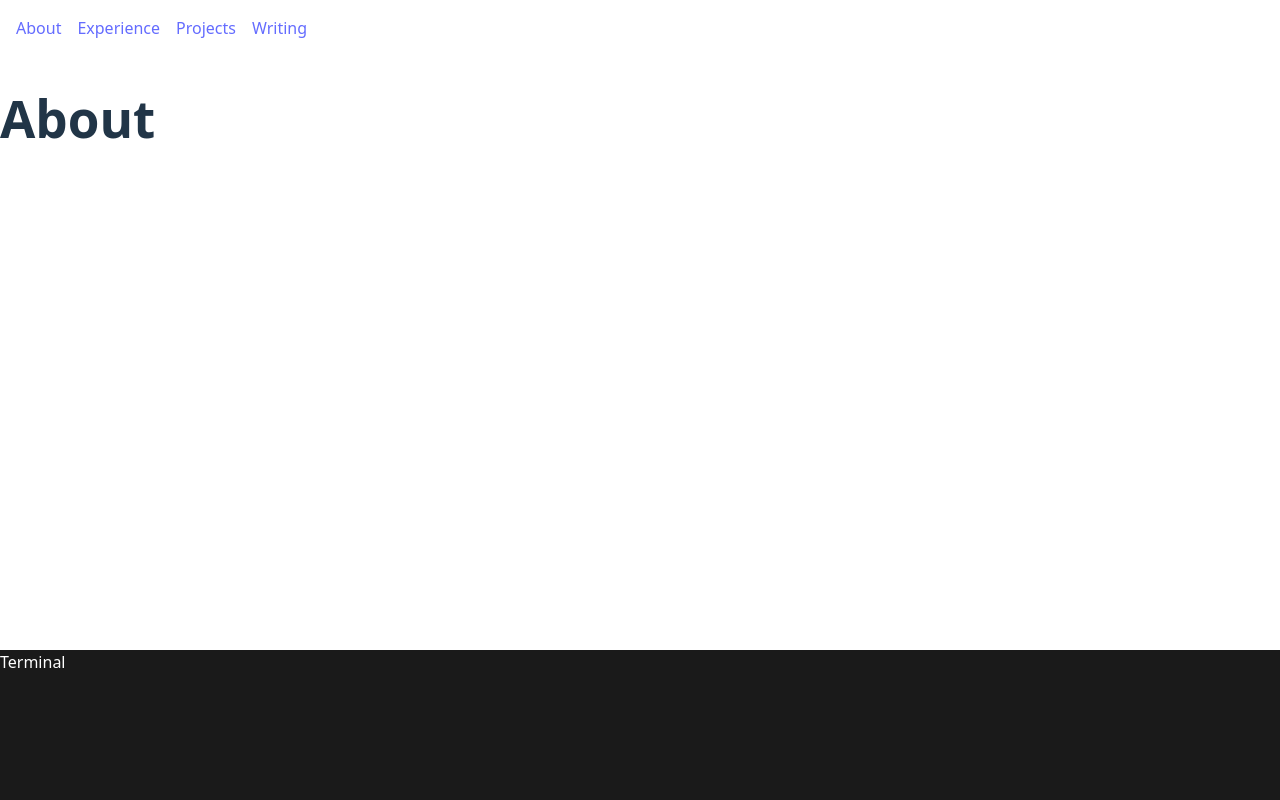
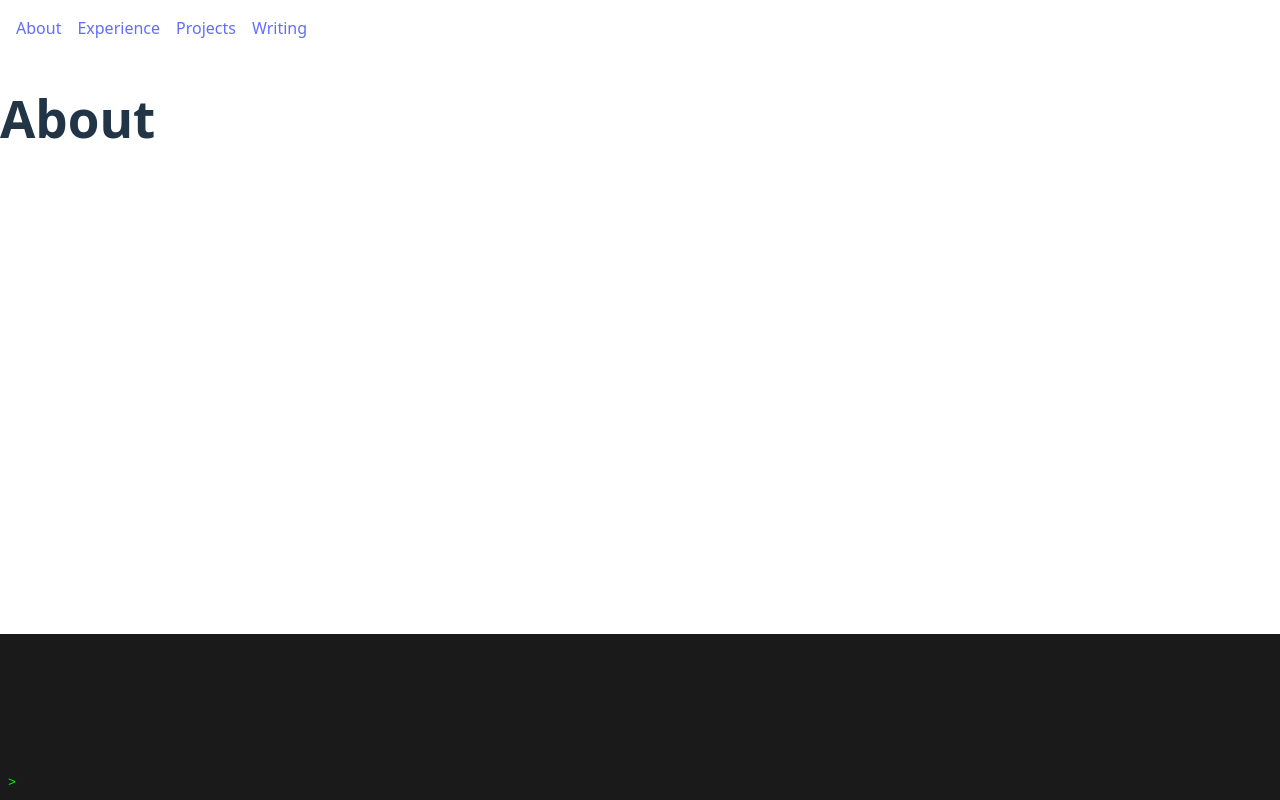
Before and after one commit to kevinclb/portfolio, a React (Vite) app: page /about in a window 1280 px wide. Built offline with nearby package versions, Linux system fonts and the light colour scheme.

Commit message:
integrate Terminal component into Layout, replacing static terminal div

```diff
--- a/src/components/Layout.tsx
+++ b/src/components/Layout.tsx
@@ -1,5 +1,6 @@
 import { Outlet } from 'react-router-dom'
 import Navbar from './Navbar'
+import Terminal from './Terminal'
 
 function Layout() {
   return (
@@ -8,19 +9,7 @@ function Layout() {
       <main style={{ flex: 1, paddingBottom: '150px' }}>
         <Outlet />
       </main>
-      <div
-        style={{
-          position: 'fixed',
-          bottom: 0,
-          left: 0,
-          right: 0,
-          height: '150px',
-          backgroundColor: '#1a1a1a',
-          color: '#fff',
-        }}
-      >
-        Terminal
-      </div>
+      <Terminal />
     </div>
   )
 }
--- /dev/null
+++ b/src/components/Terminal.tsx
@@ -0,0 +1,40 @@
+function Terminal() {
+  return (
+    <div
+      style={{
+        position: 'fixed',
+        bottom: 0,
+        left: 0,
+        right: 0,
+        height: '150px',
+        backgroundColor: '#1a1a1a',
+        color: '#0f0',
+        fontFamily: 'monospace',
+        padding: '0.5rem',
+        display: 'flex',
+        flexDirection: 'column',
+      }}
+    >
+      <div style={{ flex: 1, overflowY: 'auto' }}>
+        {/* Output/history area */}
+      </div>
+      <div style={{ display: 'flex', alignItems: 'center' }}>
+        <span>&gt;&nbsp;</span>
+        <input
+          type="text"
+          style={{
+            flex: 1,
+            backgroundColor: 'transparent',
+            border: 'none',
+            outline: 'none',
+            color: '#0f0',
+            fontFamily: 'monospace',
+            fontSize: 'inherit',
+          }}
+        />
+      </div>
+    </div>
+  )
+}
+
+export default Terminal
```
